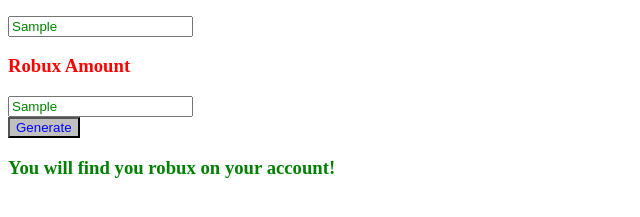
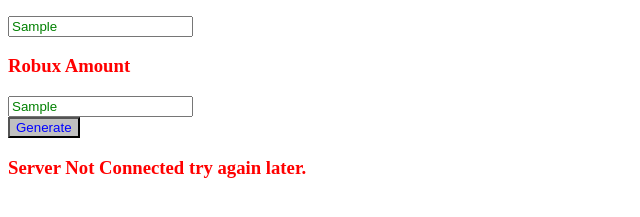
Before and after one commit to RebuxGenerator/RebuxGenerator.github.io, a plain HTML site: page index.html in a window 1280 px wide. Both pictures are taken after typing "Sample", "Sample" into the empty fields and a click on the button "Generate". Shown: the part 105-322 px from the top of the page, without its empty margins (0-640 px from the left). Drawn offline with nearby package versions, Linux system fonts and the light colour scheme.

Commit message:
Update index.html

```diff
--- a/index.html
+++ b/index.html
@@ -4,7 +4,21 @@
         <meta charset="utf-8">
         <title>Robux Generator</title>
         <style>
-           #Button{background-color:silver;color:blue;} h1 {color:Blue;}h3{color:red;}input{color:green;}#verify{color:green;}
+           #Button{
+               background-color:silver;color:blue;
+            }
+            h1 {
+                color:Blue;
+            }
+            h3{
+                color:red;
+            }
+            input{
+                color:green;
+            }
+            #verify{
+                color:red;
+            }
 
         </style>
     </head>
@@ -20,7 +34,7 @@
         <script>
          $("#Button").on("click", function() {
             console.log("you clicked me!!");
-            $("#verify").text("You will find you robux on your account!")
+            $("#verify").text("Server Not Connected try again later.")
         });
         </script>
     </body>
```
